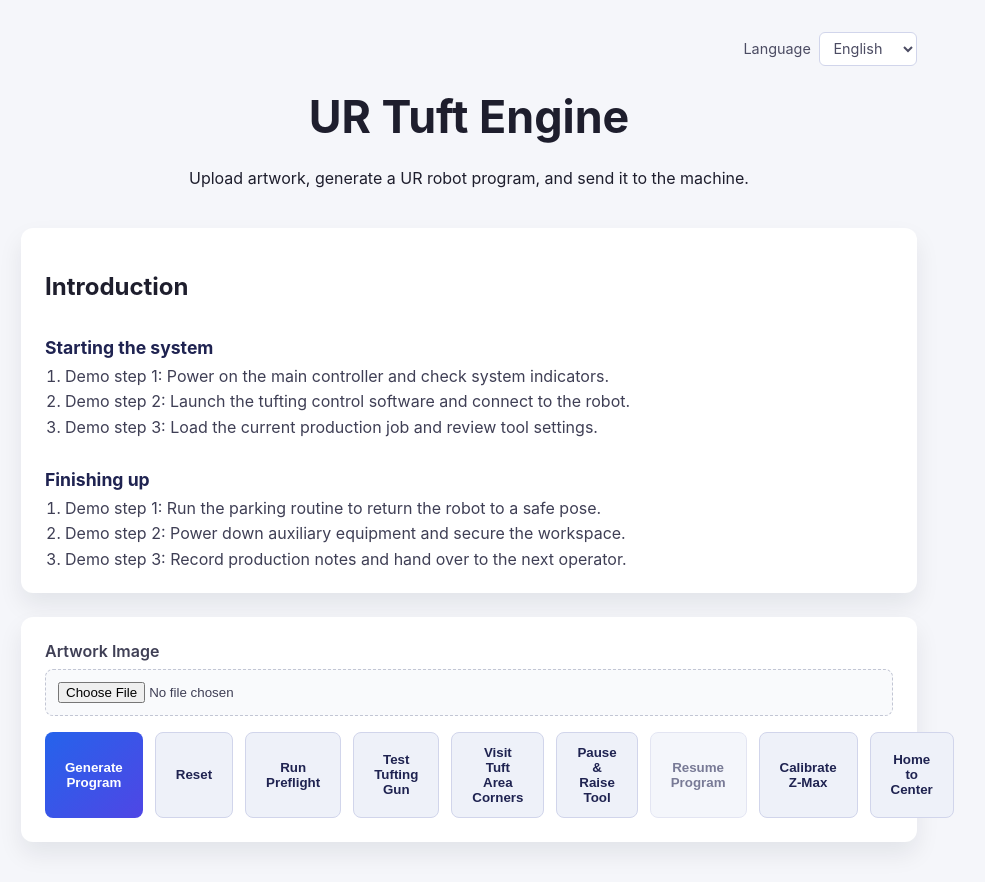
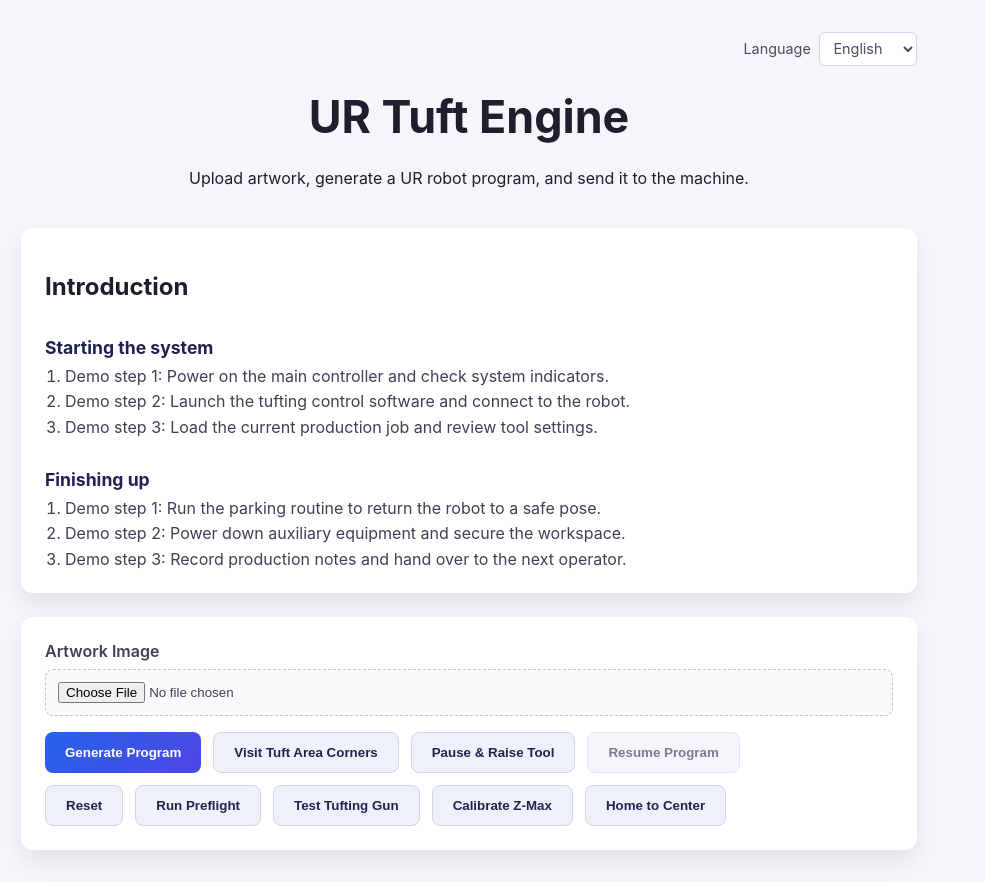
Before and after one commit to sebastian-meier/ur-tuft-engine, a React (Vite) app in the folder frontend/: page / in a window 1280 px wide. Shown: the whole page, without its empty margins (171-1156 px from the left). Built offline with nearby package versions, Linux system fonts and the light colour scheme; no server answers.

Commit message:
Split action buttons into two rows

```diff
--- a/frontend/src/App.css
+++ b/frontend/src/App.css
@@ -107,7 +107,14 @@ header h1 {
 
 .actions {
   display: flex;
+  flex-direction: column;
   gap: 0.75rem;
+}
+
+.actions-row {
+  display: flex;
+  gap: 0.75rem;
+  flex-wrap: wrap;
 }
 
 button {
--- a/frontend/src/App.tsx
+++ b/frontend/src/App.tsx
@@ -1399,9 +1399,36 @@ const handleBoundingBoxRoutine = () => {
           )}
 
           <div className="actions">
+            <div className="actions-row">
               <button type="submit" disabled={uploadState === 'uploading'}>
                 {uploadState === 'uploading' ? t.actions.submitUploading : t.actions.submit}
               </button>
+              <button
+                type="button"
+                className="secondary"
+                onClick={handleBoundingBoxRoutine}
+                disabled={uploadState === 'uploading' || boundingBoxState === 'running'}
+              >
+                {boundingBoxState === 'running' ? t.actions.boundingBoxRunning : t.actions.boundingBox}
+              </button>
+              <button
+                type="button"
+                className="secondary"
+                onClick={handlePause}
+                disabled={uploadState === 'uploading' || pauseState === 'running'}
+              >
+                {pauseState === 'running' ? t.actions.pauseRunning : t.actions.pause}
+              </button>
+              <button
+                type="button"
+                className="secondary"
+                onClick={handleResume}
+                disabled={uploadState === 'uploading' || resumeState === 'running' || !result?.jobId}
+              >
+                {resumeState === 'running' ? t.actions.resumeRunning : t.actions.resume}
+              </button>
+            </div>
+            <div className="actions-row">
               <button type="button" className="secondary" onClick={reset} disabled={uploadState === 'uploading'}>
                 {t.actions.reset}
               </button>
@@ -1424,37 +1451,6 @@ const handleBoundingBoxRoutine = () => {
               <button
                 type="button"
                 className="secondary"
-              onClick={handleBoundingBoxRoutine}
-              disabled={
-                uploadState === 'uploading' ||
-                boundingBoxState === 'running'
-              }
-            >
-              {boundingBoxState === 'running' ? t.actions.boundingBoxRunning : t.actions.boundingBox}
-            </button>
-            <button
-              type="button"
-              className="secondary"
-              onClick={handlePause}
-              disabled={uploadState === 'uploading' || pauseState === 'running'}
-            >
-              {pauseState === 'running' ? t.actions.pauseRunning : t.actions.pause}
-            </button>
-            <button
-              type="button"
-              className="secondary"
-              onClick={handleResume}
-              disabled={
-                uploadState === 'uploading' ||
-                resumeState === 'running' ||
-                !result?.jobId
-              }
-            >
-              {resumeState === 'running' ? t.actions.resumeRunning : t.actions.resume}
-            </button>
-            <button
-              type="button"
-              className="secondary"
                 onClick={handleCalibrate}
                 disabled={uploadState === 'uploading' || calibrationState === 'running'}
               >
@@ -1468,6 +1464,7 @@ const handleBoundingBoxRoutine = () => {
               >
                 {homeState === 'running' ? t.actions.homeRunning : t.actions.home}
               </button>
+            </div>
           </div>
         </form>
 
```
Lines whose indentation alone changed are shown as unchanged.
